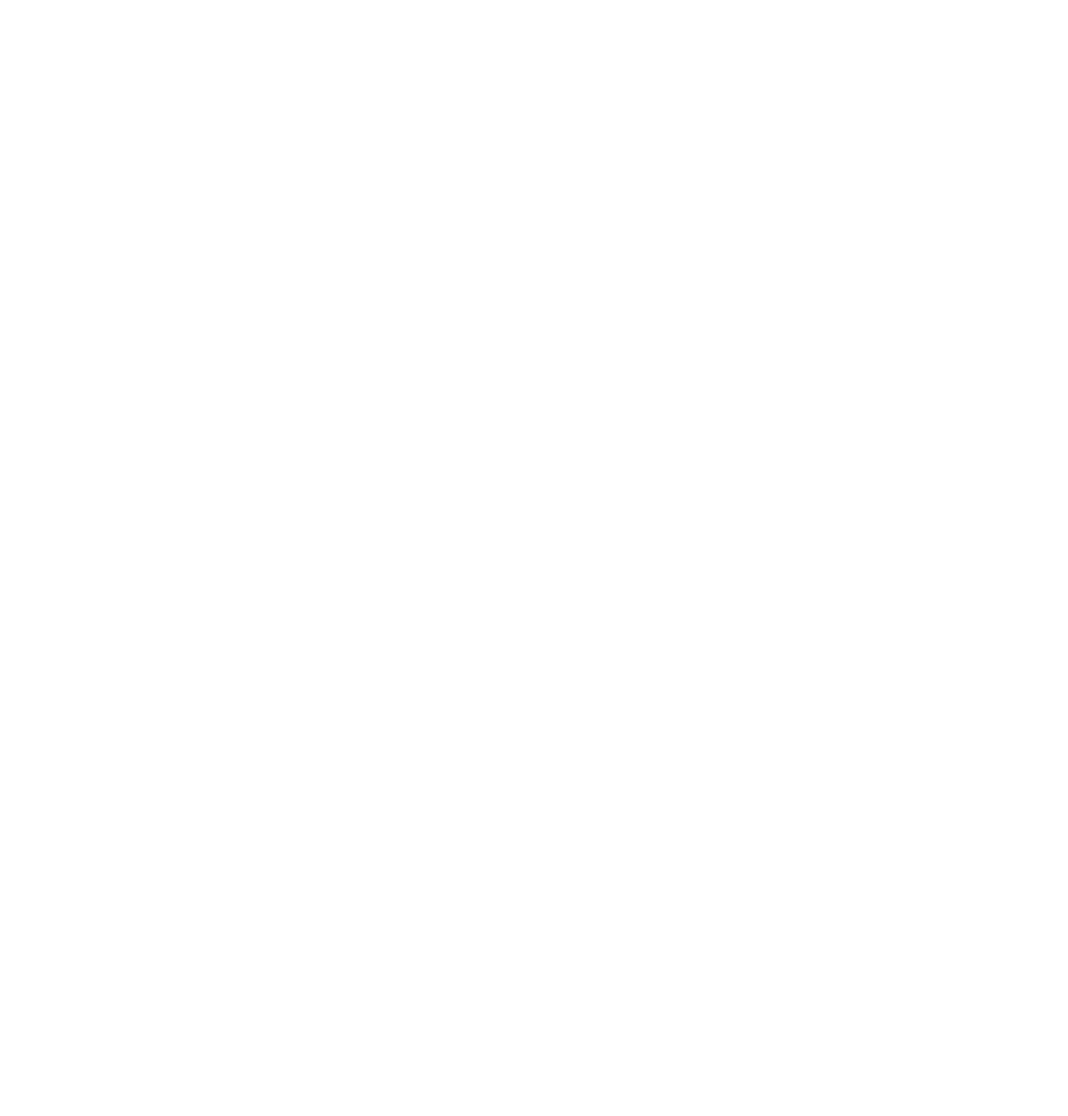
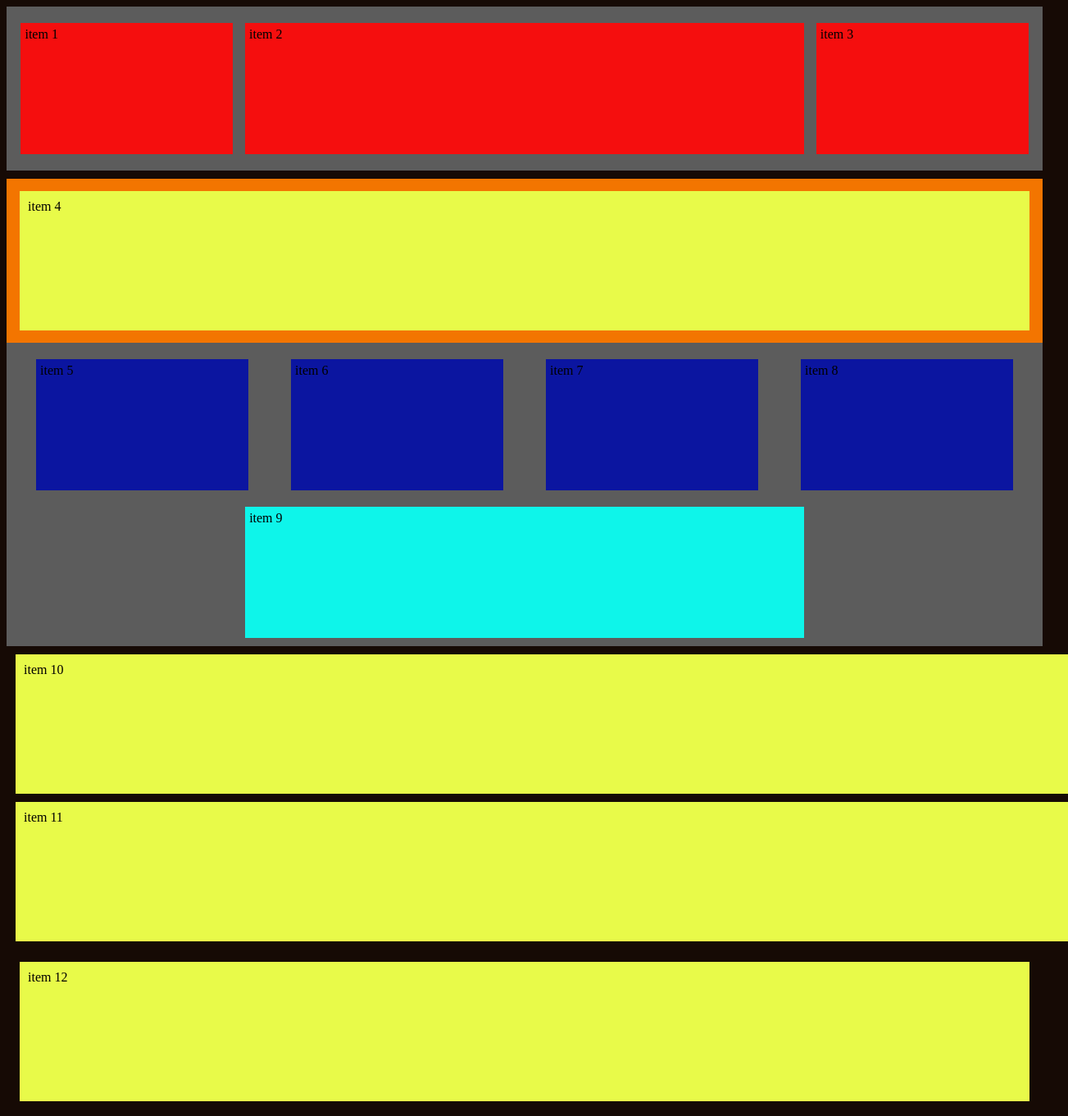
Before and after one commit to guillermotriguero/react, a plain HTML site: page index.html in a window 1280 px wide. Shown: the whole page at 82% size, 1303 px wide, since content can reach past the window. Before the commit the page ends 800 px from the top, so only its background shows below. Drawn offline with Linux system fonts and the light colour scheme.

Commit message:
All boxes added

```diff
--- a/index.html
+++ b/index.html
@@ -7,6 +7,39 @@
 
     <link rel="stylesheet" href="styles.css">
     <title>Flex</title>
+
+
+    <div class="container">
+        <div class="item">item 1</div>
+        <div class="bigitem">item 2</div>
+        <div class="item">item 3</div>
+      </div>
+
+
+    <div class="second-container">
+        <div class="item2">item 4</div>
+    </div>
+
+    <div class="third-container">
+    <div class="item3">item 5</div>
+    <div class="item3">item 6</div>
+    <div class="item3">item 7</div>
+    <div class="item3">item 8</div>
+    <div class="bigitem3">item 9</div>
+
+    </div>
+
+
+<div class="fourth-countainer">
+    <div class="item4">item 10</div>
+    <div class="item4">item 11</div>
+
+</div>
+
+<div class="fifth-container">
+    <div class="bigitem5">item 12</div>
+</div>
+
 </head>
 <body>
 </body>
--- a/styles.css
+++ b/styles.css
@@ -1,11 +1,118 @@
+
+body {
+    background-color: rgb(22, 10, 5);}
 
 .container {
-    flex-flow: column wrap;
+    display: flex;
+    flex-flow: row wrap;
+    justify-content: space-around;
+    padding: 10px;
+    background-color: rgb(92, 92, 92);
    }
 
    .item {
-     flex: 0 32%;
-     height: 100px;
-     margin-bottom: 2%
-     background: red
+    padding: 5px;
+    width: 20%;
+    height: 150px;
+    margin-top: 10px;
+    margin-bottom: 10px;
+    background-color: rgb(245, 14, 14);
+}
+
+.bigitem {
+    padding: 5px;
+    width: 54%;
+    height: 150px;
+    margin-top: 10px;
+    background-color: rgb(245, 14, 14);
+}
+
+
+.second-container {
+    display: flex;
+    flex-flow: row wrap;
+    justify-content: space-around;
+    padding: 5px;
+    margin-top: 10px;
+    background-color: rgb(243, 117, 0);
    }
+
+
+   .item2 {
+    padding: 10px;
+    height: 150px;
+    width: 100%;
+    margin-top: 10px;
+    margin-left: 11px;
+    margin-right: 11px;
+    margin-bottom: 10px;
+    background-color: rgb(232, 250, 73);
+   }
+
+.third-container {
+    display: flex;
+    flex-flow: row wrap;
+    justify-content: space-around;
+    padding: 10px;
+    background-color: rgb(92, 92, 92);
+       }
+
+    .item3 {
+    padding: 5px;
+    width: 20%;
+    height: 150px;
+    margin-top: 10px;
+    margin-bottom: 10px;
+    background-color: rgb(11, 21, 160);
+    }
+
+    .bigitem3 {
+    padding: 5px;
+    width: 54%;
+    height: 150px;
+    margin-top: 10px;
+    background-color: rgb(14, 245, 234);
+    }
+
+
+.fourth-container {
+    display: flex;
+    flex-flow: row wrap;
+    justify-content: space-around;
+    padding: 5px;
+    margin-top: 10px;
+    background-color: rgb(36, 3, 184);
+   }
+
+
+   .item4 {
+    padding: 10px;
+    height: 150px;
+    width: 100%;
+    margin-top: 10px;
+    margin-left: 11px;
+    margin-right: 11px;
+    margin-bottom: 10px;
+    background-color: rgb(232, 250, 73);
+   }
+
+
+
+.fifth-container {
+    display: flex;
+    flex-flow: row wrap;
+    justify-content: space-around;
+    padding: 5px;
+    margin-top: 10px;   }
+
+
+   .bigitem5 {
+    padding: 10px;
+    height: 150px;
+    width: 100%;
+    margin-top: 10px;
+    margin-left: 11px;
+    margin-right: 11px;
+    margin-bottom: 10px;
+    background-color: rgb(232, 250, 73);
+   }
```
